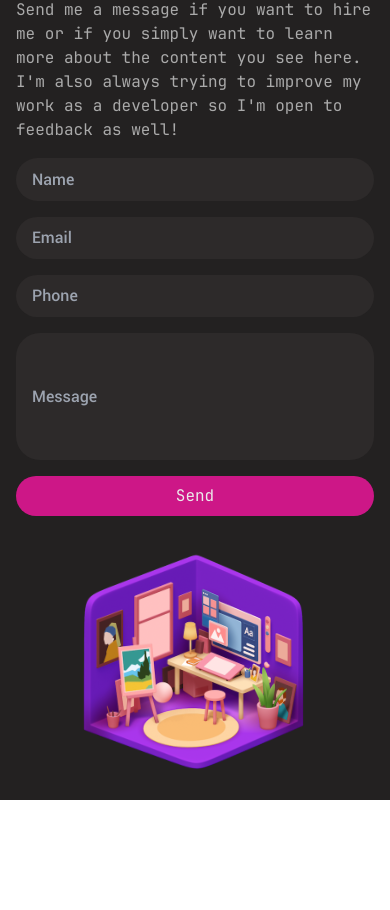
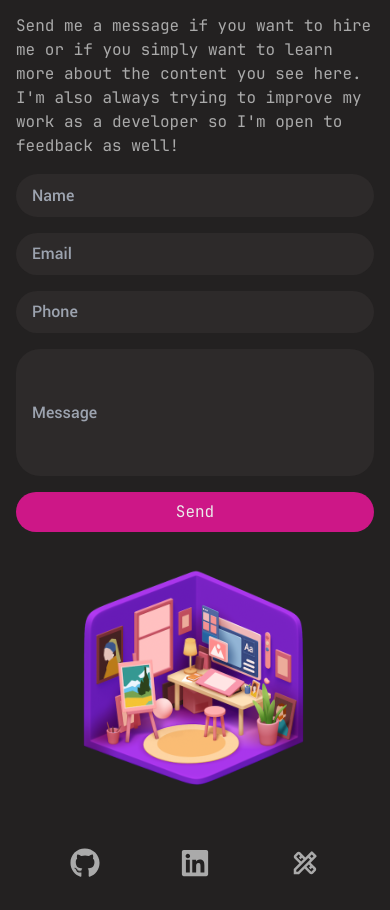
Before and after one commit to ranjotdharni/portfolio-2, a React (Vite) app in the folder portfolio/: page / in a window 390 px wide. Shown: the part 4967-5877 px from the top of the page. Before the commit the page ends 5767 px from the top, so only its background shows below. Built offline with nearby package versions, Linux system fonts and the light colour scheme.

Commit message:
ui complete

```diff
--- a/portfolio/package.json
+++ b/portfolio/package.json
@@ -12,7 +12,8 @@
   "dependencies": {
     "motion": "^12.6.2",
     "react": "^19.0.0",
-    "react-dom": "^19.0.0"
+    "react-dom": "^19.0.0",
+    "react-icons": "^5.5.0"
   },
   "devDependencies": {
     "@eslint/js": "^9.21.0",
--- a/portfolio/src/components/organisms/ContactSection.tsx
+++ b/portfolio/src/components/organisms/ContactSection.tsx
@@ -41,7 +41,7 @@ export default function ContactSection() {
     }
 
     return (
-        <div className='w-full h-auto flex flex-col space-y-4 mx-auto md:flex-row md:space-y-0 md:items-center md:justify-center md:space-x-12'>
+        <div className='w-full h-auto flex flex-col space-y-4 mx-auto md:pt-16 md:flex-row md:space-y-0 md:items-center md:justify-center md:space-x-24'>
             <ContactForm inputs={inputs} changeText={changeText} onSubmit={onSubmit} />
             <ContactGraphic />
         </div>
--- a/portfolio/src/components/templates/Contact.tsx
+++ b/portfolio/src/components/templates/Contact.tsx
@@ -5,7 +5,7 @@ import ContactIntro from '../organisms/ContactIntro'
 export default function Contact(params: { scrollRef: React.RefObject<HTMLElement | null> }) {
 
     return (
-        <section ref={params.scrollRef} className="w-full h-auto z-10 bg-opacity-0 px-4 pt-16 space-y-4">
+        <section ref={params.scrollRef} className="w-full h-auto z-10 bg-opacity-0 px-4 mt-20 space-y-4">
             <ContactIntro />
             <ContactSection />
         </section>
--- /dev/null
+++ b/portfolio/src/components/templates/Footer.tsx
@@ -0,0 +1,20 @@
+import { MdOutlineDesignServices } from 'react-icons/md'
+import { FaGithub, FaLinkedin } from 'react-icons/fa6'
+
+
+export default function Footer() {
+
+    return (
+        <footer className='w-full h-auto p-8 flex flex-row justify-center items-center space-x-20 z-10'>
+            <a href='https://github.com/ranjotdharni' target='_blank' className='w-auto h-auto'>
+                <FaGithub className='text-color-light-grey text-3xl' />
+            </a>
+            <a href='https://www.linkedin.com/in/ranjot-dharni-717580269/' target='_blank' className='w-auto h-auto'>
+                <FaLinkedin className='text-color-light-grey text-3xl' />
+            </a>
+            <a href='https://www.figma.com/design/0qc26uKu4wU1cy3QFeOpU7/311-App-Mock-up--Robby-?node-id=0-1&t=w9KLbdS6kwWp6LL6-1' target='_blank' className='w-auto h-auto'>
+                <MdOutlineDesignServices className='text-color-light-grey text-3xl' />
+            </a>
+        </footer>
+    )
+}
--- a/portfolio/src/components/templates/Main.tsx
+++ b/portfolio/src/components/templates/Main.tsx
@@ -4,6 +4,7 @@ import Experience from "./Experience"
 import Projects from "./Projects"
 import Contact from "./Contact"
 import Landing from "./Landing"
+import Footer from "./Footer"
 import NavBar from "./NavBar"
 import Tech from "./Tech"
 
@@ -51,6 +52,8 @@ export default function Main() {
                 <Tech scrollRef={scrollData[2].scrollRef} />
                 <Projects scrollRef={scrollData[3].scrollRef} />
                 <Contact scrollRef={scrollData[4].scrollRef} />
+
+                <Footer />
             </main>
         </>
     )
```
Also changed, not shown: 1 other file (tests, documents, lock files or other folders).
